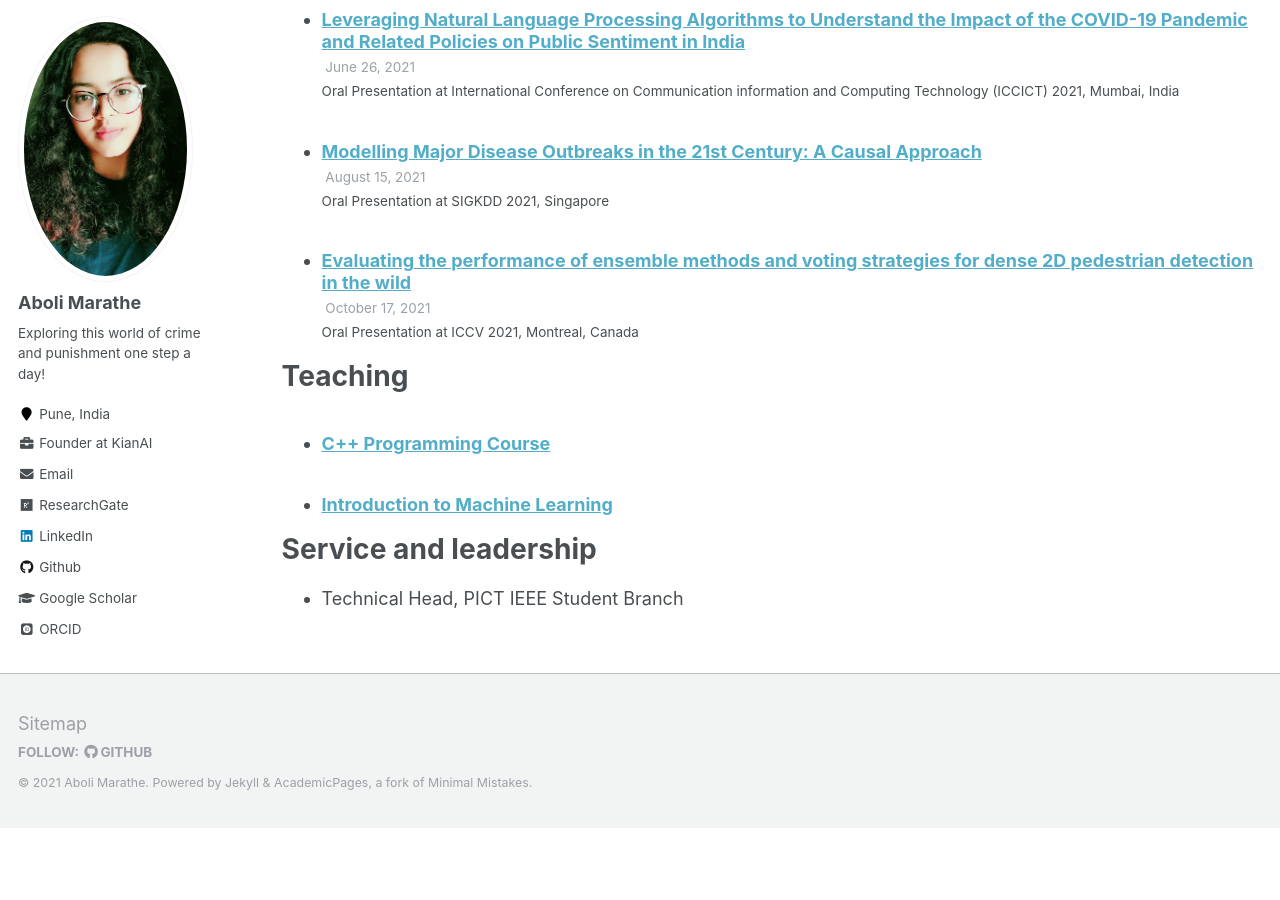
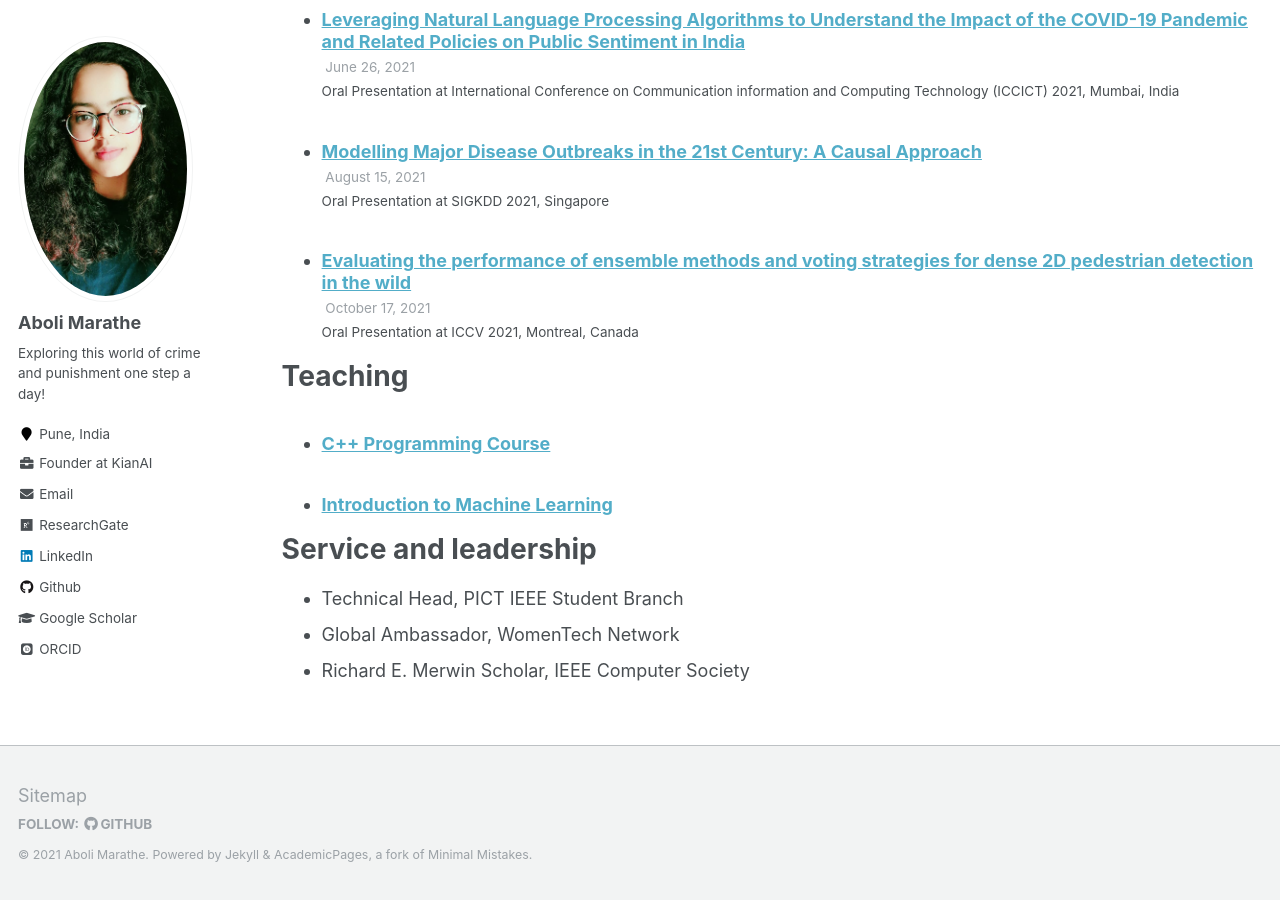
Before and after one commit to Infernolia/Infernolia.github.io, a Jekyll site: the page built from _pages/cv.md, in a window 1280 px wide and 900 px high, scrolled down 2543 px. Built offline with Jekyll 4.4.1, drawn with Linux system fonts in a browser that asks for light colours; some web fonts are replaced; before the commit the page ends 3371 px from its top, so only the background shows below that.

Commit message:
Update cv.md

```diff
--- a/_pages/cv.md
+++ b/_pages/cv.md
@@ -60,3 +60,5 @@ Teaching
 Service and leadership
 ======
 * Technical Head, PICT IEEE Student Branch
+* Global Ambassador, WomenTech Network
+* Richard E. Merwin Scholar, IEEE Computer Society
```
